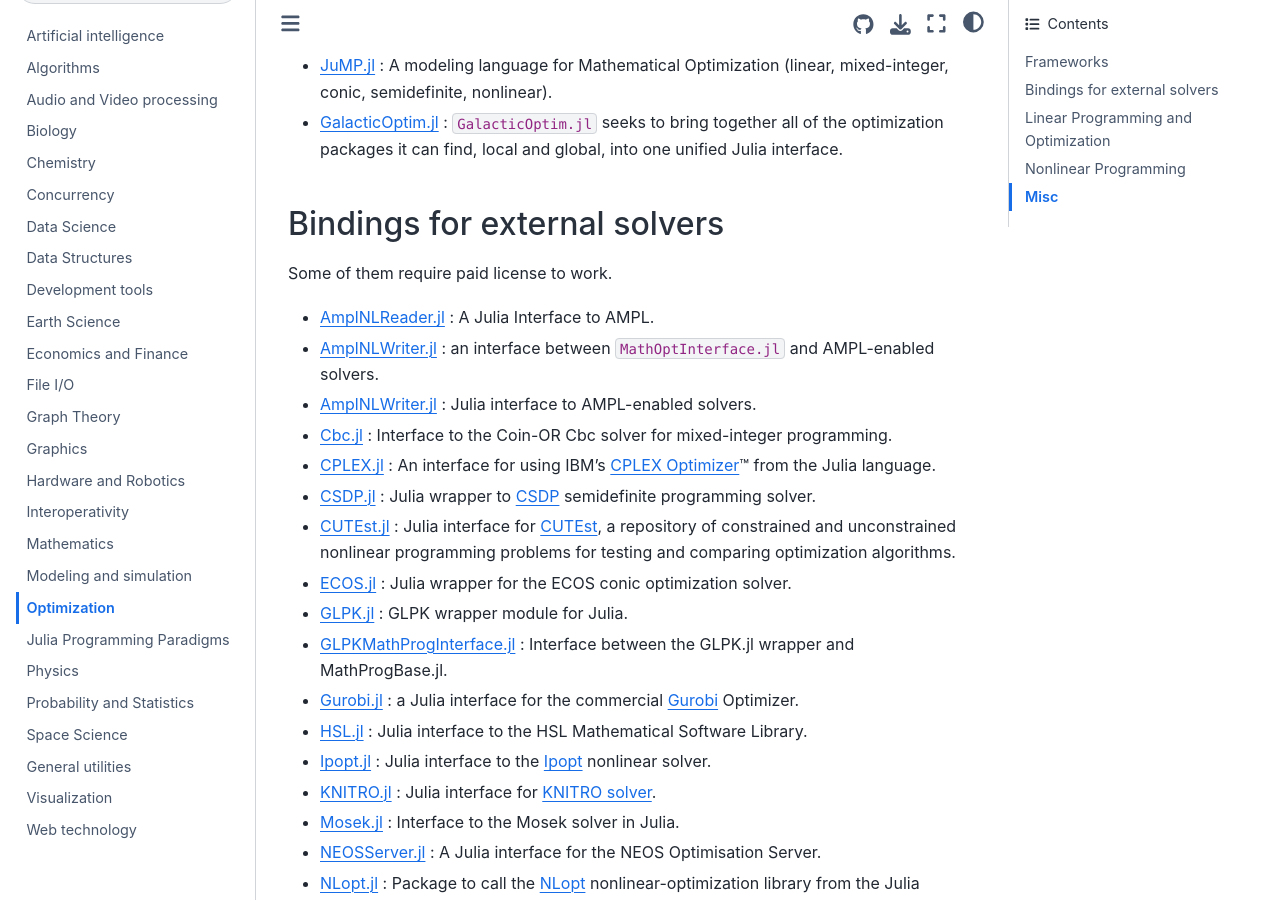
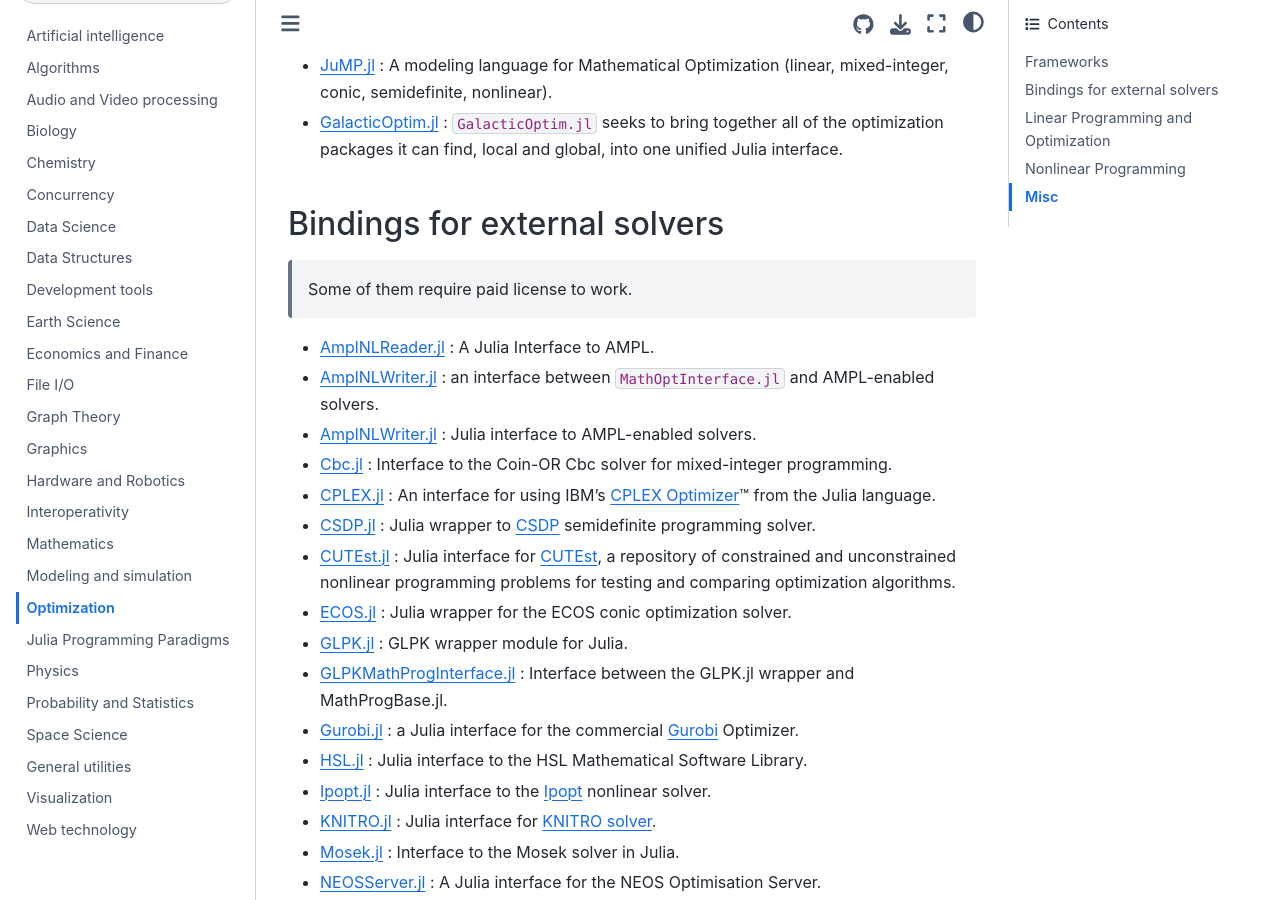
Before and after one commit to sosiristseng/julia-notes, a Jupyter Book: the page built from docs/optimization.md, in a window 1280 px wide and 900 px high, scrolled down 312 px. Built offline with Jupyter Book 1.0.4 settings and Sphinx 7.4.7 and the Sphinx Book theme 1.1.4, drawn with Linux system fonts in a browser that asks for light colours.

Commit message:
fix error

```diff
--- a/docs/optimization.md
+++ b/docs/optimization.md
@@ -13,11 +13,7 @@
 
 ## Bindings for external solvers
 
-{{< hint warning >}}
-
-Some of them require paid license to work.
-
-{{< /hint >}}
+> Some of them require paid license to work.
 
 - [AmplNLReader.jl](https://github.com/JuliaSmoothOptimizers/AmplNLReader.jl) : A Julia Interface to AMPL.
 - [AmplNLWriter.jl](https://github.com/jump-dev/AmplNLWriter.jl) : an interface between `MathOptInterface.jl` and AMPL-enabled solvers.
```
